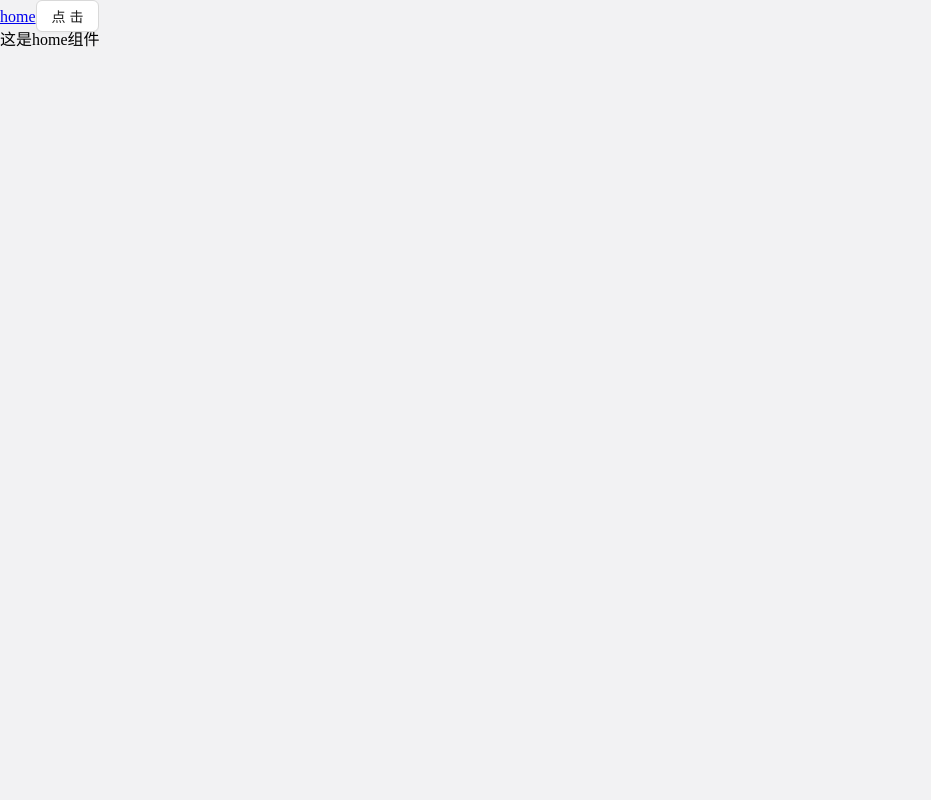
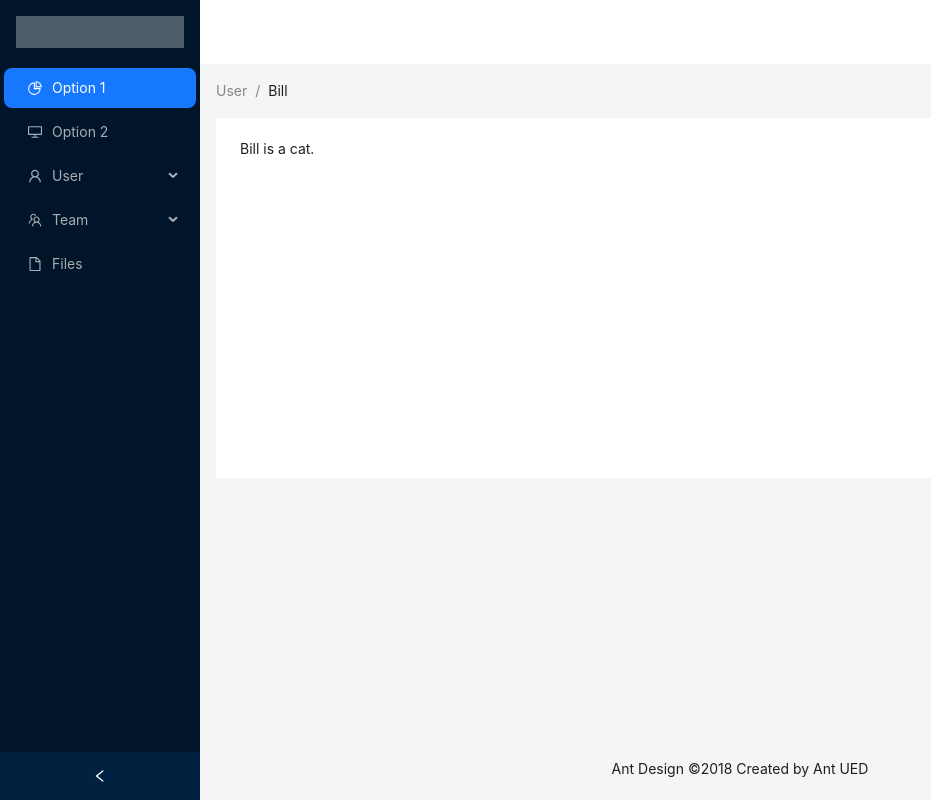
Before and after one commit to lhalou/ts-react-admin, a React (Vite) app: page /home in a window 1280 px wide. Shown: the whole page, without its empty margins (0-931 px from the left). Built offline with nearby package versions, Linux system fonts and the light colour scheme.

Commit message:
首页布局的解决方案

```diff
--- a/src/App.tsx
+++ b/src/App.tsx
@@ -25,10 +25,11 @@
         {/*<Button type="primary">点击按钮</Button>*/}
         {/*<UpCircleOutlined />*/}
         {/*占位符，类似于窗口，用来展示组件，有点像vue中的vue-view*/}
-        <Link to={link}>{`${link === "/home" ? "home" : "about"}`}</Link>
-        <Button onClick={handleClick}>点击</Button>
-        {/*<Outlet />*/}
+        {/*<Link to={link}>{`${link === "/home" ? "home" : "about"}`}</Link>*/}
+        {/*<Button onClick={handleClick}>点击</Button>*/}
+        {/*/!*<Outlet />*!/*/}
         { outLet }
+
     </div>
   )
 }
--- a/src/assets/style/globa.scss
+++ b/src/assets/style/globa.scss
@@ -8,3 +8,13 @@
   //禁止图片的拖动
   -webkit-user-drag: none;
 }
+
+.logo {
+  height: 32px;
+  margin: 16px;
+  background: rgba(255, 255, 255, 0.3);
+}
+
+.site-layout .site-layout-background {
+  background: #fff;
+}
--- a/src/views/home.tsx
+++ b/src/views/home.tsx
@@ -1,4 +1,68 @@
-const Home = () => {
-    return <div>这是home组件</div>
+import {
+    DesktopOutlined,
+    FileOutlined,
+    PieChartOutlined,
+    TeamOutlined,
+    UserOutlined,
+} from '@ant-design/icons';
+import type { MenuProps } from 'antd';
+import { Breadcrumb, Layout, Menu } from 'antd';
+import React, { useState } from 'react';
+
+const { Header, Content, Footer, Sider } = Layout;
+
+type MenuItem = Required<MenuProps>['items'][number];
+
+function getItem(
+    label: React.ReactNode,
+    key: React.Key,
+    icon?: React.ReactNode,
+    children?: MenuItem[],
+): MenuItem {
+    return {
+        key,
+        icon,
+        children,
+        label,
+    } as MenuItem;
 }
-export default Home
+
+const items: MenuItem[] = [
+    getItem('Option 1', '1', <PieChartOutlined />),
+    getItem('Option 2', '2', <DesktopOutlined />),
+    getItem('User', 'sub1', <UserOutlined />, [
+        getItem('Tom', '3'),
+        getItem('Bill', '4'),
+        getItem('Alex', '5'),
+    ]),
+    getItem('Team', 'sub2', <TeamOutlined />, [getItem('Team 1', '6'), getItem('Team 2', '8')]),
+    getItem('Files', '9', <FileOutlined />),
+];
+
+const View: React.FC = () => {
+    const [collapsed, setCollapsed] = useState(false);
+
+    return (
+        <Layout style={{ minHeight: '100vh' }}>
+            <Sider collapsible collapsed={collapsed} onCollapse={value => setCollapsed(value)}>
+                <div className="logo" />
+                <Menu theme="dark" defaultSelectedKeys={['1']} mode="inline" items={items} />
+            </Sider>
+            <Layout className="site-layout">
+                <Header className="site-layout-background" style={{ padding: 0 }} />
+                <Content style={{ margin: '0 16px' }}>
+                    <Breadcrumb style={{ margin: '16px 0' }}>
+                        <Breadcrumb.Item>User</Breadcrumb.Item>
+                        <Breadcrumb.Item>Bill</Breadcrumb.Item>
+                    </Breadcrumb>
+                    <div className="site-layout-background" style={{ padding: 24, minHeight: 360 }}>
+                        Bill is a cat.
+                    </div>
+                </Content>
+                <Footer style={{ textAlign: 'center' }}>Ant Design ©2018 Created by Ant UED</Footer>
+            </Layout>
+        </Layout>
+    );
+};
+
+export default View;
```
Also changed, not shown: 1 other file (tests, documents, lock files or other folders).
